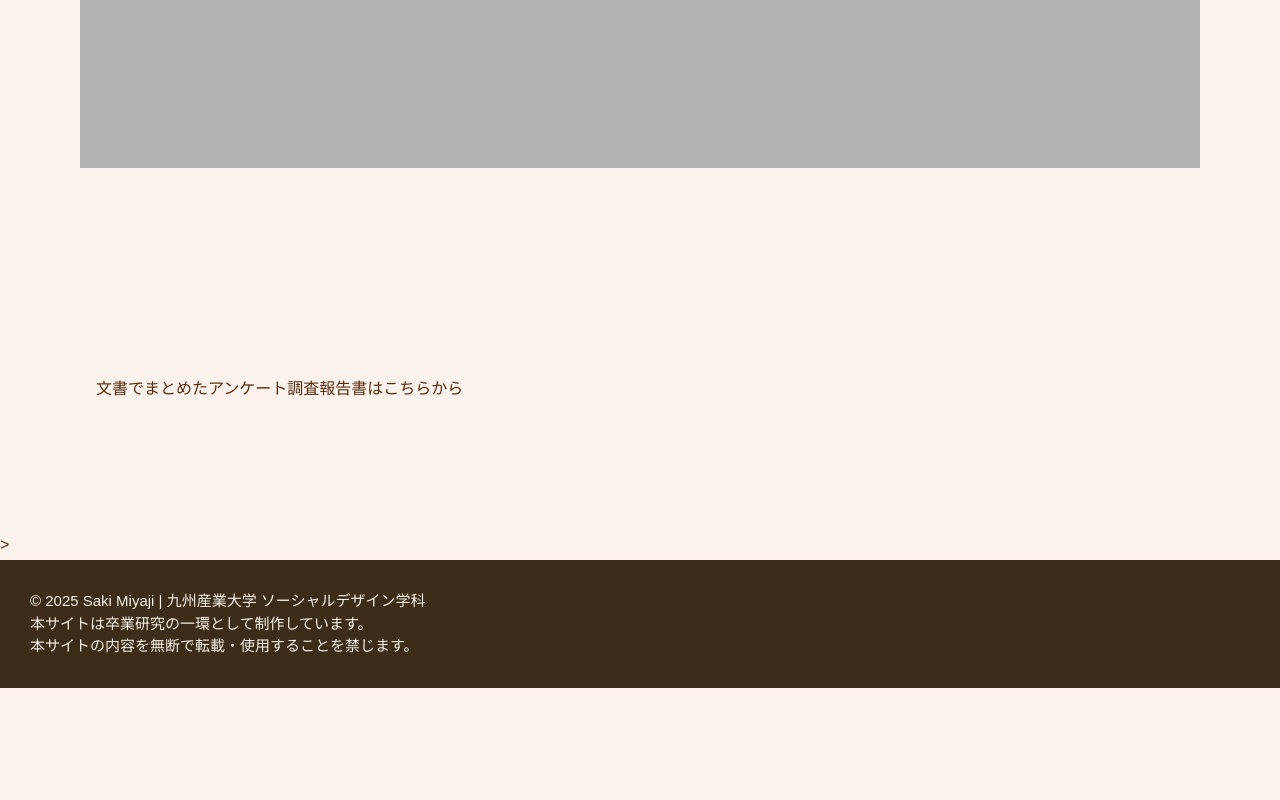
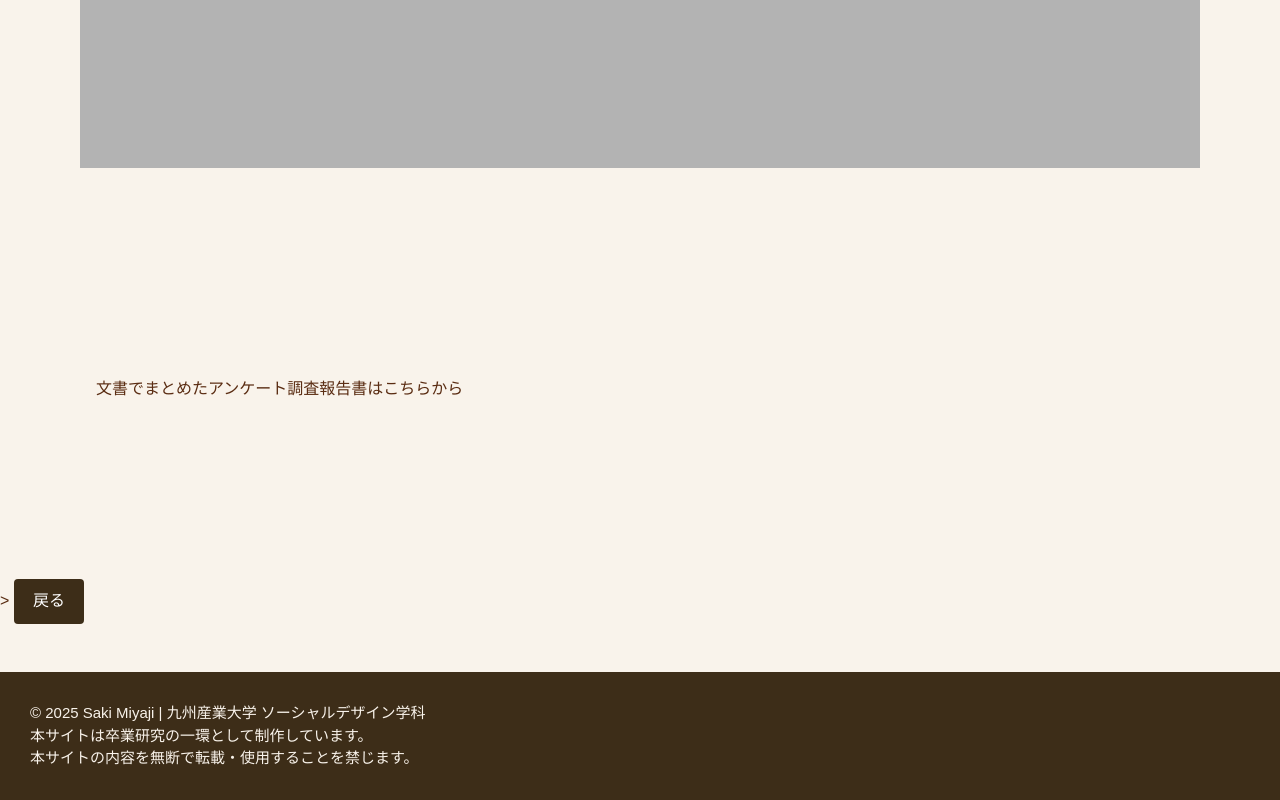
Before and after one commit to skmyj/magokorodays_action, a plain HTML site: page index.html in a window 1280 px wide. Shown: the part 3585-4385 px from the top of the page. Before the commit the page ends 4273 px from the top, so only its background shows below. Drawn offline with nearby package versions, Linux system fonts and the light colour scheme.

Commit message:
Add files via upload

```diff
--- a/index.html
+++ b/index.html
@@ -88,6 +88,8 @@
       </div>
     </section>>
 
+    <a href="javascript:history.back()" class="back-btn">戻る</a>
+
     <footer class="site-footer">
       <p>© 2025 Saki Miyaji | 九州産業大学 ソーシャルデザイン学科</p>
       <p>本サイトは卒業研究の一環として制作しています。</p>
--- a/script.js
+++ b/script.js
@@ -6,3 +6,11 @@ $(document).ready(function(){
         slideWidth: 600
     });
   });
+
+  <button onclick="history.back()">戻る</button>
+
+  if (history.length > 1) {
+    history.back();
+  } else {
+    window.location.href = "/";
+  }
--- a/style.css
+++ b/style.css
@@ -93,12 +93,20 @@ section a {
   height: auto;
 }
 
-.author {
-  border: 1px solid #7b4b2c;
-  border-radius: 10px;
-  padding: 2rem;
-  text-align: center;
+.back-btn {
+  display: inline-block;
+  background: #3d2d18;
+  color: #fff;
+  padding: 0.5em 1.2em;
+  border-radius: 4px;
+  text-decoration: none;
+  font-size: 1rem;
+  transition: background 0.3s ease;
   margin: 3rem auto;
+}
+
+.back-btn:hover {
+  background: #a71919;
 }
 
 footer {
```
